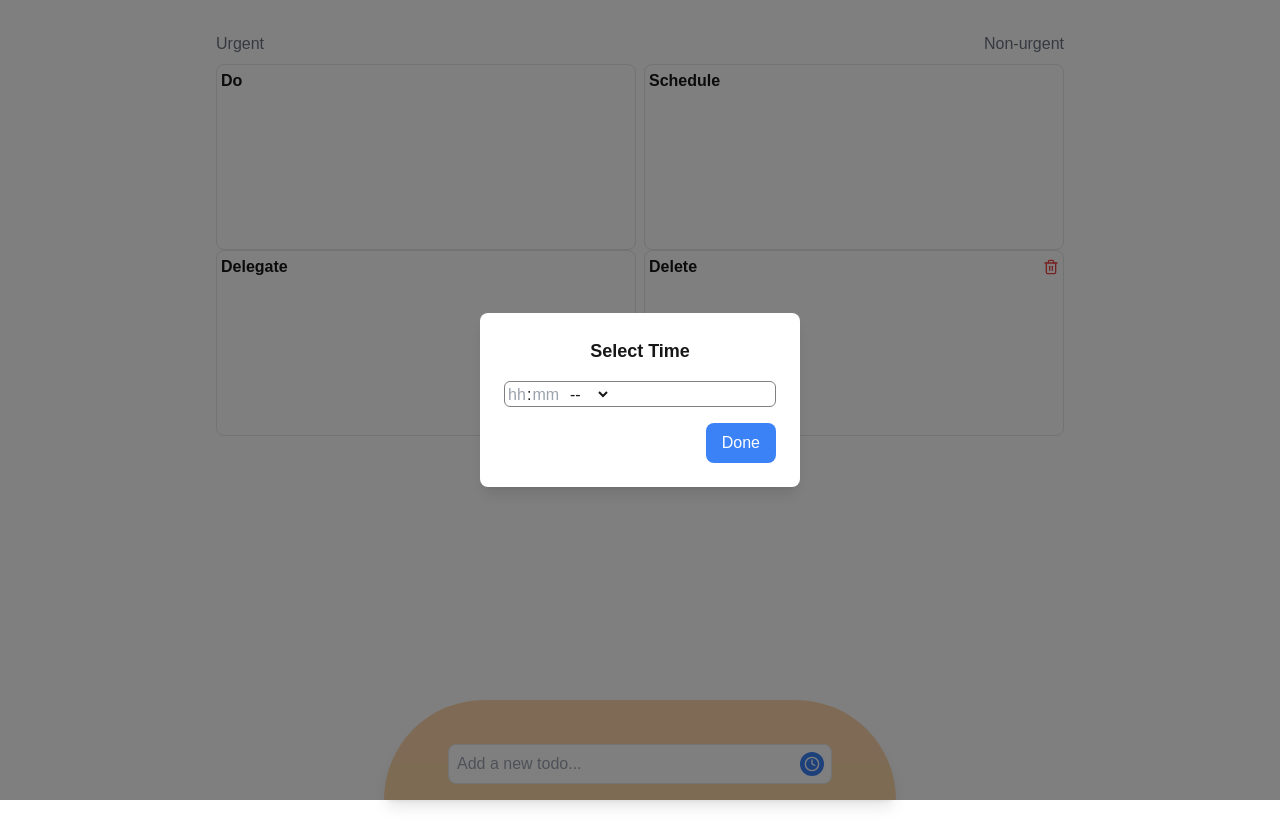
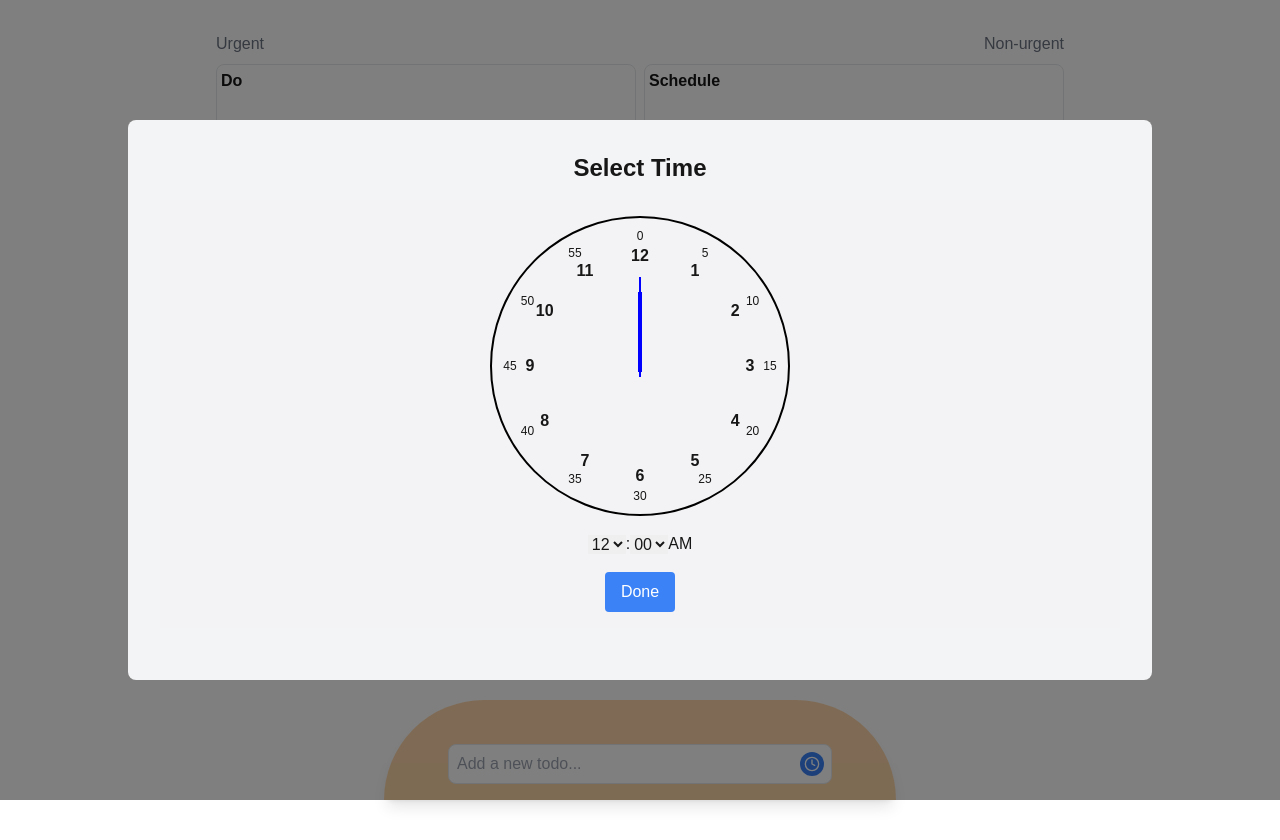
Before and after one commit to heysagnik/zentask, a Next.js app: page /tasks in a window 1280 px wide. Both pictures are taken after a click on the button 812 px from the left and 764 px from the top of the page. Built offline with nearby package versions, Linux system fonts and the light colour scheme.

Commit message:
feat: add time picker

```diff
--- /dev/null
+++ b/src/components/CircularTimePicker.jsx
@@ -0,0 +1,173 @@
+"use client";
+import React, { useState, useRef } from "react";
+
+const CircularTimePicker = ({ onSelectTime, onDone }) => {
+  const [selectedHour, setSelectedHour] = useState(0);
+  const [selectedMinute, setSelectedMinute] = useState(0);
+  const [isAM, setIsAM] = useState(true);
+  const hourHandRef = useRef(null);
+  const minuteHandRef = useRef(null);
+  const radius = 150;
+
+  const calculatePosition = (angle, radius) => {
+    const radians = (angle * Math.PI) / 180;
+    return {
+      x: Math.sin(radians) * radius,
+      y: Math.cos(radians) * radius,
+    };
+  };
+
+  const getAngleFromEvent = (event, handRef) => {
+    const rect = handRef.current.getBoundingClientRect();
+    const centerX = rect.left + rect.width / 2;
+    const centerY = rect.top + rect.height / 2;
+    const deltaX = event.clientX - centerX;
+    const deltaY = event.clientY - centerY;
+    const angle = Math.atan2(deltaY, deltaX) * (180 / Math.PI);
+    return angle < 0 ? angle + 360 : angle;
+  };
+
+  const handleHourDrag = (event) => {
+    const angle = getAngleFromEvent(event, hourHandRef);
+    const hour = Math.round(angle / 30) % 12;
+    setSelectedHour(hour);
+    onSelectTime(`${hour.toString().padStart(2, "0")}:${selectedMinute.toString().padStart(2, "0")}`);
+  };
+
+  const handleMinuteDrag = (event) => {
+    const angle = getAngleFromEvent(event, minuteHandRef);
+    const minute = Math.round(angle / 6) % 60;
+    setSelectedMinute(minute);
+    onSelectTime(`${selectedHour.toString().padStart(2, "0")}:${minute.toString().padStart(2, "0")}`);
+  };
+
+  const handleHourChange = (e) => {
+    const hour = parseInt(e.target.value);
+    setSelectedHour(hour);
+    onSelectTime(`${hour.toString().padStart(2, "0")}:${selectedMinute.toString().padStart(2, "0")}`);
+  };
+
+  const handleMinuteChange = (e) => {
+    const minute = parseInt(e.target.value);
+    setSelectedMinute(minute);
+    onSelectTime(`${selectedHour.toString().padStart(2, "0")}:${minute.toString().padStart(2, "0")}`);
+  };
+
+  const toggleAMPM = () => {
+    setIsAM(!isAM);
+    onSelectTime(
+      `${selectedHour.toString().padStart(2, "0")}:${selectedMinute.toString().padStart(2, "0")} ${isAM ? "PM" : "AM"}`
+    );
+  };
+
+  const hourHandStyle = {
+    position: "absolute",
+    height: "80px",
+    width: "4px",
+    backgroundColor: "blue",
+    transformOrigin: "bottom",
+    transform: `rotate(${(selectedHour % 12) * 30 + (selectedMinute / 60) * 30}deg)`,
+    top: "25%",
+    left: "50%",
+    marginLeft: "-2px",
+  };
+
+  const minuteHandStyle = {
+    position: "absolute",
+    height: "100px",
+    width: "2px",
+    backgroundColor: "blue",
+    transformOrigin: "bottom",
+    transform: `rotate(${selectedMinute * 6}deg)`,
+    top: "20%",
+    left: "50%",
+    marginLeft: "-1px",
+  };
+
+  const hourMarkers = [...Array(12)].map((_, index) => {
+    const angle = index * 30;
+    const { x, y } = calculatePosition(angle, radius - 40);
+    return (
+      <div
+        key={index}
+        style={{
+          position: "absolute",
+          left: `calc(50% + ${x}px)`,
+          top: `calc(50% - ${y}px)`,
+          transform: "translate(-50%, -50%)",
+          fontSize: "16px",
+          fontWeight: "bold",
+        }}
+      >
+        {index === 0 ? 12 : index}
+      </div>
+    );
+  });
+
+  const minuteMarkers = [...Array(60)].map((_, index) => {
+    const angle = index * 6; // 6 degrees per minute
+    const { x, y } = calculatePosition(angle, radius - 20);
+    return (
+      <div
+        key={index}
+        style={{
+          position: "absolute",
+          left: `calc(50% + ${x}px)`,
+          top: `calc(50% - ${y}px)`,
+          transform: "translate(-50%, -50%)",
+          fontSize: "12px",
+        }}
+      >
+        {index % 5 === 0 ? index : ""}
+      </div>
+    );
+  });
+
+  return (
+    <div className="flex flex-col items-center justify-center">
+      <div
+        style={{
+          position: "relative",
+          height: `${radius * 2}px`,
+          width: `${radius * 2}px`,
+          borderRadius: "50%",
+          border: "2px solid black",
+        }}
+      >
+        {hourMarkers}
+        {minuteMarkers}
+        <div
+          ref={hourHandRef}
+          style={hourHandStyle}
+          draggable
+          onDrag={handleHourDrag}
+        />
+        <div
+          ref={minuteHandRef}
+          style={minuteHandStyle}
+          draggable
+          onDrag={handleMinuteDrag}
+        />
+      </div>
+      <div className="flex items-center mt-4">
+        <select onChange={handleHourChange} value={selectedHour}>
+          {Array.from({ length: 12 }, (_, i) => (
+            <option key={i} value={i}>{i === 0 ? 12 : i}</option>
+          ))}
+        </select>
+        :
+        <select onChange={handleMinuteChange} value={selectedMinute}>
+          {Array.from({ length: 60 }, (_, i) => (
+            <option key={i} value={i}>{i.toString().padStart(2, "0")}</option>
+          ))}
+        </select>
+        <button onClick={toggleAMPM}>{isAM ? "AM" : "PM"}</button>
+      </div>
+      <button onClick={onDone} className="mt-4 bg-blue-500 text-white px-4 py-2 rounded">
+        Done
+      </button>
+    </div>
+  );
+};
+
+export default CircularTimePicker;
--- a/src/components/method.jsx
+++ b/src/components/method.jsx
@@ -1,33 +1,33 @@
 "use client";
-import React, { useState, useRef, useEffect } from 'react';
-import { Trash2, Check, Clock } from 'lucide-react';
-import TimePicker from 'react-time-picker';
+import React, { useState, useRef, useEffect } from "react";
+import { Trash2, Check, Clock } from "lucide-react";
+import CircularTimePicker from "./CircularTimePicker";
 
 const EisenhowerMatrix = () => {
   const [todos, setTodos] = useState([]);
-  const [newTodo, setNewTodo] = useState('');
+  const [newTodo, setNewTodo] = useState("");
   const [, setShowCheckIcon] = useState(false);
-  const [selectedTime, setSelectedTime] = useState('');
+  const [selectedTime, setSelectedTime] = useState("");
   const [showTimePicker, setShowTimePicker] = useState(false);
   const [timePickerTodoIndex, setTimePickerTodoIndex] = useState(null);
   const dragItem = useRef();
   const dragOverItem = useRef();
 
   useEffect(() => {
-    const storedTodos = JSON.parse(localStorage.getItem('todos')) || [];
-    const storedDate = localStorage.getItem('date');
+    const storedTodos = JSON.parse(localStorage.getItem("todos")) || [];
+    const storedDate = localStorage.getItem("date");
     const currentDate = new Date().toLocaleDateString();
 
     if (storedDate !== currentDate) {
       localStorage.clear();
-      localStorage.setItem('date', currentDate);
+      localStorage.setItem("date", currentDate);
     } else {
       setTodos(storedTodos);
     }
   }, []);
 
   useEffect(() => {
-    localStorage.setItem('todos', JSON.stringify(todos));
+    localStorage.setItem("todos", JSON.stringify(todos));
   }, [todos]);
 
   const handleDragStart = (e, position) => {
@@ -42,86 +42,92 @@ const EisenhowerMatrix = () => {
     const copyListItems = [...todos];
     const dragItemContent = copyListItems[dragItem.current];
 
-    // Prevent items from being moved out of the "Delete" quadrant
-    if (dragItemContent.quadrant === 'delete' && quadrant !== 'delete') {
+    if (dragItemContent.quadrant === "delete" && quadrant !== "delete") {
       return;
     }
 
     dragItemContent.quadrant = quadrant;
-    if (quadrant === 'delete') {
+    if (quadrant === "delete") {
       dragItemContent.completed = true;
-    } else if (quadrant === 'schedule' && !dragItemContent.time) {
+    } else if (quadrant === "schedule" && !dragItemContent.time) {
       setTimePickerTodoIndex(dragItem.current);
       setShowTimePicker(true);
-    } else if (quadrant === 'do') {
-      dragItemContent.time = '';
+    } else if (quadrant === "do") {
+      dragItemContent.time = "";
     }
+
     copyListItems.splice(dragItem.current, 1);
-    const newPosition = dragOverItem.current === undefined ? copyListItems.length : dragOverItem.current;
+    const newPosition =
+      dragOverItem.current === undefined
+        ? copyListItems.length
+        : dragOverItem.current;
     copyListItems.splice(newPosition, 0, dragItemContent);
+
     dragItem.current = null;
     dragOverItem.current = null;
     setTodos(copyListItems);
   };
 
   const handleAddTodo = () => {
-    if (newTodo.trim() !== '') {
-      const quadrant = selectedTime ? 'schedule' : 'do';
-      setTodos([...todos, { text: newTodo, completed: false, quadrant, time: selectedTime }]);
-      setNewTodo('');
+    if (newTodo.trim() !== "") {
+      const quadrant = selectedTime ? "schedule" : "do";
+      setTodos([
+        ...todos,
+        { text: newTodo, completed: false, quadrant, time: selectedTime },
+      ]);
+      setNewTodo("");
       setShowCheckIcon(false);
-      setSelectedTime('');
+      setSelectedTime("");
     }
   };
 
   const handleCompleteTodo = (index) => {
     const newTodos = [...todos];
     newTodos[index].completed = true;
-    newTodos[index].quadrant = 'delete';
+    newTodos[index].quadrant = "delete";
     setTodos(newTodos);
   };
 
-//   const handleDeleteTodo = (index) => {
-//     const newTodos = [...todos];
-//     newTodos.splice(index, 1);
-//     setTodos(newTodos);
-//   };
-
   const handleDeleteAll = () => {
-    const newTodos = todos.filter(todo => todo.quadrant !== 'delete');
+    const newTodos = todos.filter((todo) => todo.quadrant !== "delete");
     setTodos(newTodos);
   };
 
   const handleTimePickerDone = () => {
     if (timePickerTodoIndex !== null) {
       const newTodos = [...todos];
-      newTodos[timePickerTodoIndex].time = selectedTime || '15:40'; // Default time to 3:40 PM if not set
+      newTodos[timePickerTodoIndex].time = selectedTime || "12:00"; // Default time if none is set
       setTodos(newTodos);
       setTimePickerTodoIndex(null);
     }
     setShowTimePicker(false);
-    setSelectedTime(''); // Reset selected time after setting it
+    setSelectedTime("");
   };
+
 
   const renderQuadrant = (title, quadrant) => (
     <div
-      className="border p-1 h-64 overflow-hidden rounded-lg" // Adjusted height
+      className="border p-1 h-64 overflow-hidden rounded-lg"
       onDragOver={(e) => e.preventDefault()}
       onDrop={(e) => handleDrop(e, quadrant)}
     >
       <div className="flex justify-between items-center mb-1">
         <h2 className="text-md font-bold">{title}</h2>
-        {quadrant === 'delete' && (
+        {quadrant === "delete" && (
           <button onClick={handleDeleteAll} className="text-red-500">
             <Trash2 size={16} />
           </button>
         )}
       </div>
       <div className="h-full overflow-y-auto hide-scrollbar">
-        {todos.filter(todo => todo.quadrant === quadrant).map((todo, index) => (
+        {todos
+          .filter((todo) => todo.quadrant === quadrant)
+          .map((todo, index) => (
             <div
               key={index}
-            className={`flex flex-col justify-between p-2 mb-1 bg-white rounded-lg shadow h-16 ${todo.completed ? 'line-through text-gray-500' : ''}`}
+              className={`flex flex-col justify-between p-2 mb-1 bg-white rounded-lg shadow h-16 ${
+                todo.completed ? "line-through text-gray-500" : ""
+              }`}
               draggable
               onDragStart={(e) => handleDragStart(e, todos.indexOf(todo))}
               onDragEnter={(e) => handleDragEnter(e, todos.indexOf(todo))}
@@ -134,7 +140,7 @@ const EisenhowerMatrix = () => {
                       type="checkbox"
                       checked={todo.completed}
                       onChange={() => handleCompleteTodo(todos.indexOf(todo))}
-                    disabled={todo.quadrant === 'delete'}
+                      disabled={todo.quadrant === "delete"}
                     />
                     <span className="checkbox">
                       <svg viewBox="0 0 24 24">
@@ -142,13 +148,17 @@ const EisenhowerMatrix = () => {
                       </svg>
                     </span>
                   </label>
-
                 </div>
               </div>
               {todo.time && (
                 <div className="flex items-center text-sm text-gray-500">
                   <Clock size={16} className="mr-1" />
-                <span>{new Date(`1970-01-01T${todo.time}:00`).toLocaleTimeString('en-US', { hour: '2-digit', minute: '2-digit', hour12: true })}</span>
+                  <span>
+                    {new Date(`1970-01-01T${todo.time}:00`).toLocaleTimeString(
+                      "en-US",
+                      { hour: "2-digit", minute: "2-digit", hour12: true }
+                    )}
+                  </span>
                 </div>
               )}
             </div>
@@ -163,12 +173,10 @@ const EisenhowerMatrix = () => {
         <h2 className="text-gray-500">Urgent</h2>
         <h2 className="text-gray-500">Non-urgent</h2>
       </div>
-      <div className="flex-grow grid grid-cols-2 grid-rows-2 gap-2 overflow-hidden"> {/* Adjusted gap */}
+      <div className="flex-grow grid grid-cols-2 grid-rows-2 gap-2 overflow-hidden">
         <div className="flex flex-col">
-
           {renderQuadrant("Do", "do")}
           {renderQuadrant("Delegate", "delegate")}
-
         </div>
         <div className="flex flex-col">
           {renderQuadrant("Schedule", "schedule")}
@@ -177,7 +185,10 @@ const EisenhowerMatrix = () => {
       </div>
 
       <div className="fixed bottom-0 left-0 right-0 flex justify-center items-center">
-        <div className="relative w-full max-w-lg bg-orange-200 shadow-lg rounded-t-full" style={{ height: '100px' }}>
+        <div
+          className="relative w-full max-w-lg bg-orange-200 shadow-lg rounded-t-full"
+          style={{ height: "100px" }}
+        >
           <div className="absolute inset-x-0 bottom-0 flex justify-center items-center pb-4">
             <div className="flex items-center justify-center w-full">
               <div className="relative w-3/4">
@@ -186,16 +197,16 @@ const EisenhowerMatrix = () => {
                   value={newTodo}
                   onChange={(e) => {
                     setNewTodo(e.target.value);
-                    setShowCheckIcon(e.target.value.trim() !== '');
+                    setShowCheckIcon(e.target.value.trim() !== "");
                   }}
                   onKeyPress={(e) => {
-                    if (e.key === 'Enter') {
+                    if (e.key === "Enter") {
                       handleAddTodo();
                     }
                   }}
                   className="border rounded-lg px-2 py-1 w-full"
                   placeholder="Add a new todo..."
-                  style={{ height: '40px' }}
+                  style={{ height: "40px" }}
                 />
                 <button
                   onClick={() => setShowTimePicker(true)}
@@ -203,7 +214,7 @@ const EisenhowerMatrix = () => {
                 >
                   <Clock size={16} />
                 </button>
-                {newTodo.trim() !== '' && (
+                {newTodo.trim() !== "" && (
                   <button
                     onClick={handleAddTodo}
                     className="absolute right-10 top-1/2 transform -translate-y-1/2 bg-green-500 text-white p-1 rounded-full hover:bg-green-600 transition-colors"
@@ -219,37 +230,13 @@ const EisenhowerMatrix = () => {
 
       {showTimePicker && (
         <div className="fixed inset-0 flex items-center justify-center bg-black bg-opacity-50 z-50">
-          <div className="bg-white p-6 rounded-lg shadow-lg w-80">
-            <h2 className="text-lg font-bold mb-4 text-center">Select Time</h2>
-            <TimePicker
-              onChange={(time) => {
-                setSelectedTime(time);
-                if (newTodo.trim() !== '') {
-                  setTodos([...todos, { text: newTodo, completed: false, quadrant: 'schedule', time }]);
-                  setNewTodo('');
-                  setShowCheckIcon(false);
-                  setSelectedTime('');
-                  setShowTimePicker(false);
-                }
-              }}
-              value={selectedTime}
-              className="w-full"
-              clearIcon={null}
-              clockIcon={null}
-              disableClock={true}
-              format="h:mm a"
-              hourPlaceholder="hh"
-              minutePlaceholder="mm"
-              amPmAriaLabel="Select AM/PM"
-              locale="en-US"
+          <div className="bg-gray-100 w-[80vw] h-[70vh] p-8 rounded-lg flex flex-col">
+            <h2 className="text-2xl font-bold mb-4 text-center">Select Time</h2>
+            <div className="inset-0 flex items-center justify-center bg-gray-100 bg-opacity-50 p-4">
+              <CircularTimePicker
+                onSelectTime={(time) => setSelectedTime(time)}
+                onDone={handleTimePickerDone}
               />
-            <div className="flex justify-end mt-4">
-              <button
-                onClick={handleTimePickerDone}
-                className="bg-blue-500 text-white px-4 py-2 rounded-lg hover:bg-blue-600 transition-colors"
-              >
-                Done
-              </button>
             </div>
           </div>
         </div>
```
Also changed, not shown: package.json (+4 -6 lines), 1 other file (tests, documents, lock files or other folders). Lines whose indentation alone changed are shown as unchanged.
